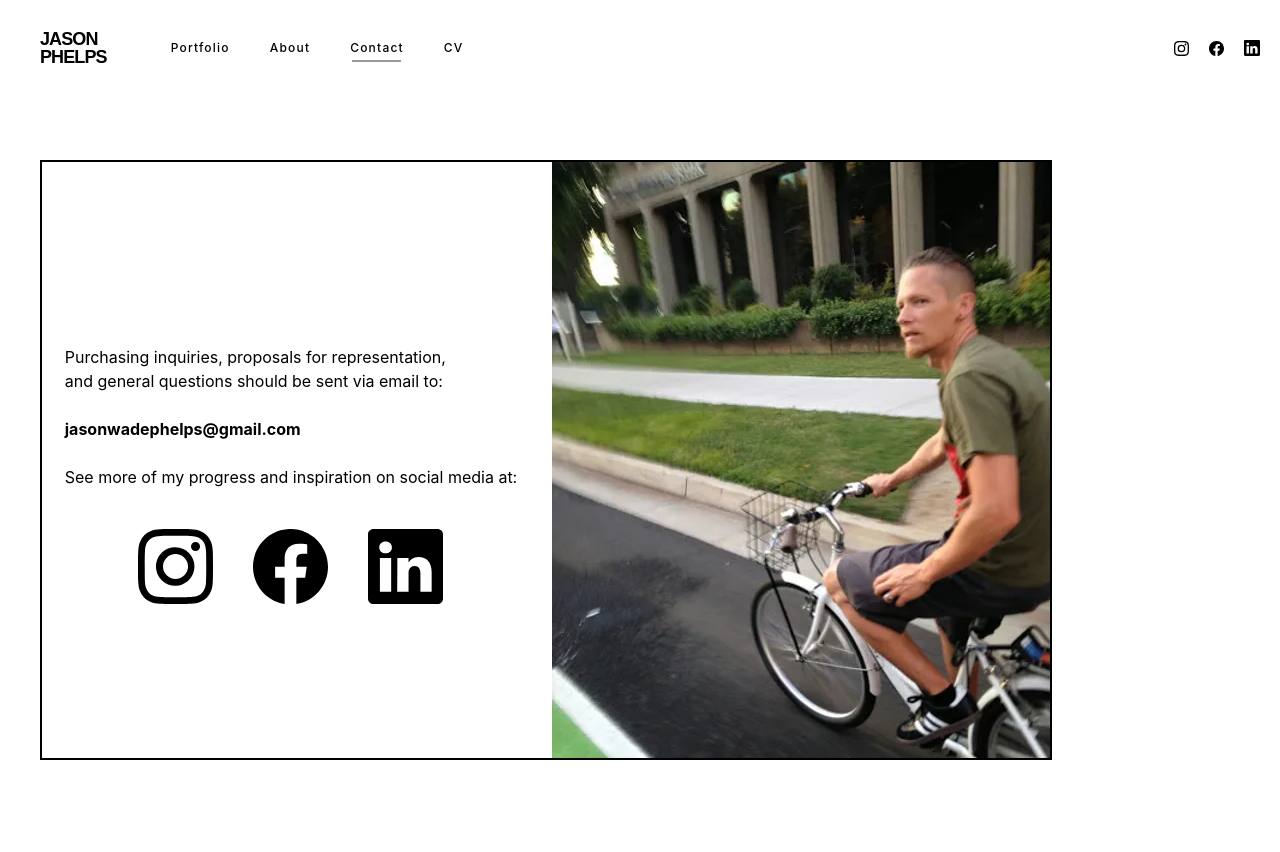
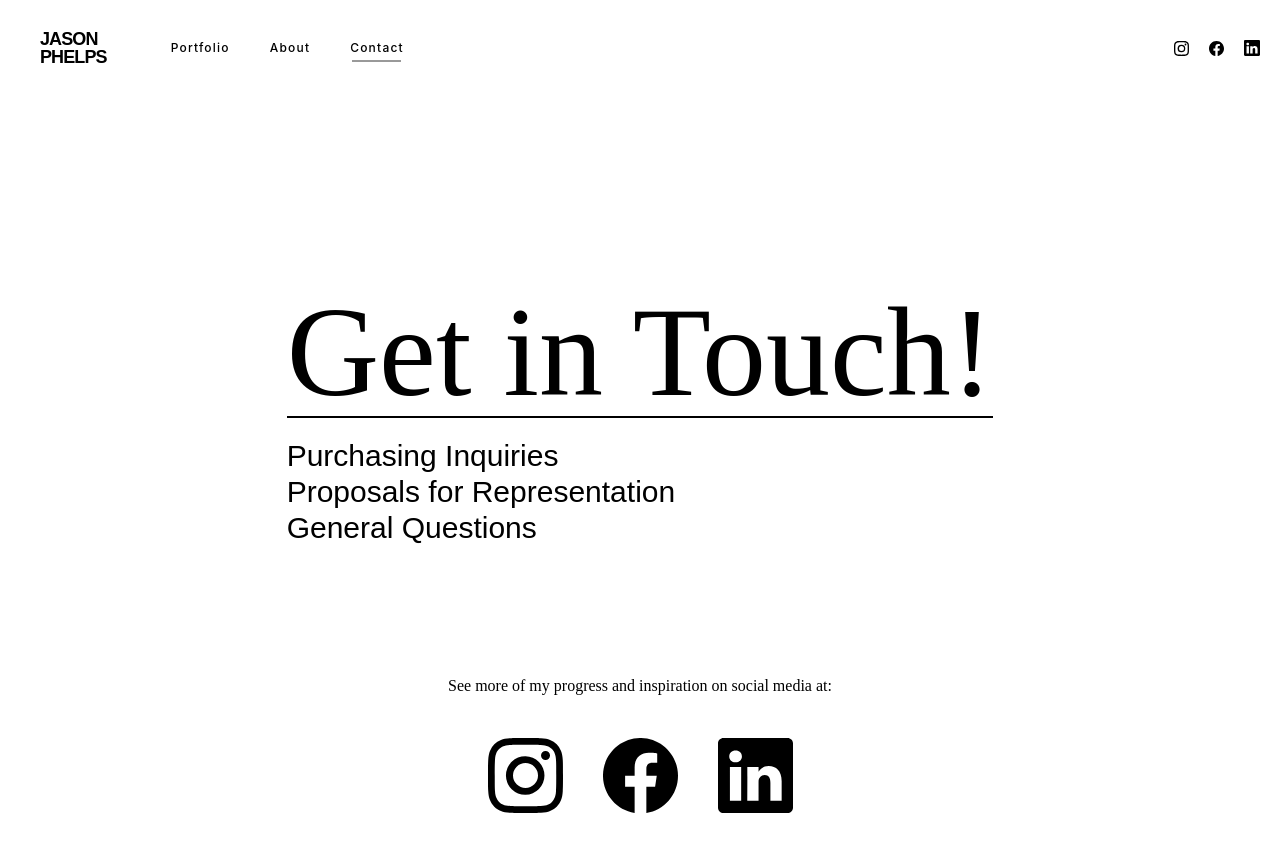
Before and after one commit to SuperMicah585/JasonWadePhelps-Art, a React (Create React App) app: page /contact in a window 1280 px wide. Shown: the top 852 px of the page. Built offline with nearby package versions, Linux system fonts and the light colour scheme.

Commit message:
more changes

```diff
--- a/src/components/navbar.js
+++ b/src/components/navbar.js
@@ -10,7 +10,7 @@ const NavBar = ({ style }) => {
 `;
 
   const [isHovered, setIsHovered] = useState('');
-  const navBar = ['Portfolio','About','Contact','CV' ];
+  const navBar = ['Portfolio','About','Contact'];
   const text = "Jason Wade Phelps";
 
 
--- a/src/components/pages/Bio.js
+++ b/src/components/pages/Bio.js
@@ -1,4 +1,5 @@
 import React,{useState} from 'react'
+import { Link } from 'react-router-dom';
 import NavBar from '../navbar';
 import angstPic from '../aboutPictures/angst.png'
 import { motion } from "framer-motion"
@@ -64,6 +65,22 @@ const Bio = () => {
         );
       };
 
+      const HandleResumeClick = () =>{
+
+        return(
+
+          <Link
+                    to='/CV'
+                  >
+              <div className='flex justify-center border-double items-center rounded-full hover:bg-black hover:text-white font-termina w-48 h-12 border-black border-2'> {/* Added tight line height */}
+                RESUME
+              </div>
+
+          </Link>
+        )
+
+      }
+
     return(
 <div className='h-screen w-screen bg-white overflow-scroll'>
 
@@ -71,7 +88,9 @@ const Bio = () => {
 
 <motion.div className='ml-10 h-content mt-24 flex justify-center'>
 
-<div className ='mt-24 mb-20 max-w-4xl items-center text-sm justify-center bg-white text-sm cursor-default object-contain rounded-md'>
+<div className ='mt-24 mb-20 max-w-4xl flex items-center text-sm flex-col gap-20 justify-center bg-white text-sm cursor-default object-contain rounded-md'>
+
+
 <div>
       <h1 className="text-6xl mb-4 font-moret">
         <span style = {highlightedStyle}>Jason Phelps </span>
@@ -102,12 +121,13 @@ const Bio = () => {
         Contact Jason for commissions or collaboration at
         <a href="mailto:jasonwadephelps@gmail.com" style={emailStyle}> jasonwadephelps@gmail.com</a>
       </p>
+
       </div>
     </div>
 
 
 
-
+    <HandleResumeClick/>
 
 
 </div>
--- a/src/components/pages/contact.js
+++ b/src/components/pages/contact.js
@@ -35,32 +35,33 @@ const LinkedInClick = () =>{
 
     return(
 
-        <div className='h-screen white'>
+        <div className='h-screen w-screen bg-white'>
 <div className='absolute top-0'>
     <NavBar style={'Contact'}/>
 </div>
 
-<div className='flex flex-col justify-center  mt-20 '>
-<div className = 'flex items-center ml-10 content-start'>
-<div className='overflow-hidden max-h-600 gap-3 text-black mt-20 grid grid-cols-2 col-start-2 border-black border-2 place-items-center'>
 
-<div className='text-black mb-10 flex items-center justify-center flex-col grow'>
-<div>
-    <p>
-
-Purchasing inquiries, proposals for representation, <br/>and general questions should be sent via email to:
-    </p>
-    <br />
-    <p className='font-bold hover:text-slate-300'>
-      <a href="mailto:jasonwadephelps@gmail.com">jasonwadephelps@gmail.com</a>
-    </p>
-    <br />
-    <p>
-      See more of my progress and inspiration on social media at:
-    </p>
+<div className='relative h-content mt-72 font-thin font-moret text-black mb-10 flex items-center justify-center flex-col'>
+<div className = 'max-w-5xl'>
+    <div className = 'text-9xl hover:opacity-50 font-moret border-b-2 border-black'>
+<a href='mailto:jasonwadephelps@gmail.com'> Get in Touch! </a>
     </div>
 
-<div className='flex items-center justify-center flex-row'>
+
+<div className ='text-3xl mt-5 font-termina'>
+<ul>
+  <li>Purchasing Inquiries</li>
+  <li>Proposals for Representation</li>
+  <li>General Questions</li>
+</ul>
+
+</div>
+    </div>
+
+    <div className ='mt-32 font-moret'>
+      See more of my progress and inspiration on social media at:
+    </div>
+<div className='font-moret flex '>
 
 <div onClick = {instragramClick} className='hover:opacity-50 cursor-pointer mt-10'>
   <svg xmlns="http://www.w3.org/2000/svg" width="75" height="75" fill="currentColor" className="bi bi-instagram" viewBox="0 0 16 16">
@@ -83,25 +84,16 @@ Purchasing inquiries, proposals for representation, <br/>and general questions s
 
 
 </div>
-  </div>
 
-<div className = 'overflow-hidden'>
-    <motion.img
-      src={jason}
-      className="overflow-hidden hover:opacity-50 z-25 object-contain w-full h-full"
-    />
-</div>
 
 
 
   </div>
   </div>
 
-</div>
 
 
 
-</div>
 
 
 
```
